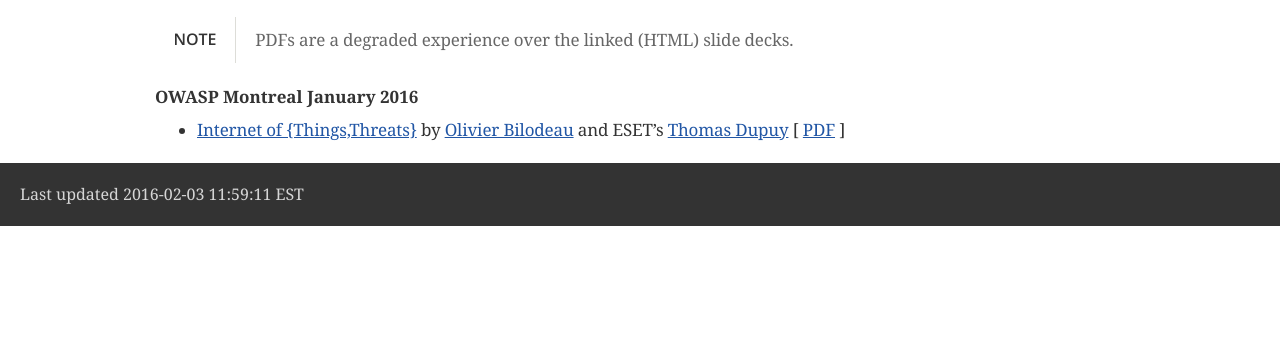
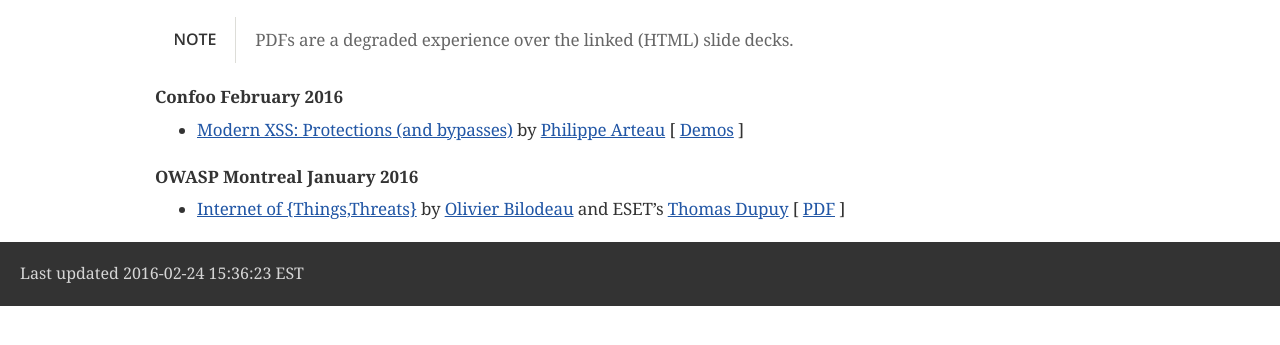
Before and after one commit to akpotter/presentations, a plain HTML site: page index.html in a window 1280 px wide. Shown: the part 101-446 px from the top of the page. Drawn offline with nearby package versions, Linux system fonts and the light colour scheme; a web font is replaced by a local one.

Commit message:
Added Philippe's XSS talk at Confoo

```diff
--- a/index.html
+++ b/index.html
@@ -436,6 +436,18 @@ PDFs are a degraded experience over the linked (HTML) slide decks.
 </div>
 <div class="dlist">
 <dl>
+<dt class="hdlist1">Confoo February 2016</dt>
+<dd>
+<div class="ulist">
+<ul>
+<li>
+<p><a href="https://docs.google.com/presentation/d/130n98LMDyD1xyZp5wzgmjmrZPP-nBcU9tI3NaOVfBs0/preview">Modern
+XSS: Protections (and bypasses)</a> by <a href="https://twitter.com/h3xstream">Philippe Arteau</a>
+[ <a href="https://github.com/GoSecure/presentations/tree/master/2016-02-24_confoo/demos">Demos</a> ]</p>
+</li>
+</ul>
+</div>
+</dd>
 <dt class="hdlist1">OWASP Montreal January 2016</dt>
 <dd>
 <div class="ulist">
@@ -453,7 +465,7 @@ by <a href="https://twitter.com/obilodeau">Olivier Bilodeau</a> and ESET&#8217;s
 </div>
 <div id="footer">
 <div id="footer-text">
-Last updated 2016-02-03 11:59:11 EST
+Last updated 2016-02-24 15:36:23 EST
 </div>
 </div>
 </body>
```
